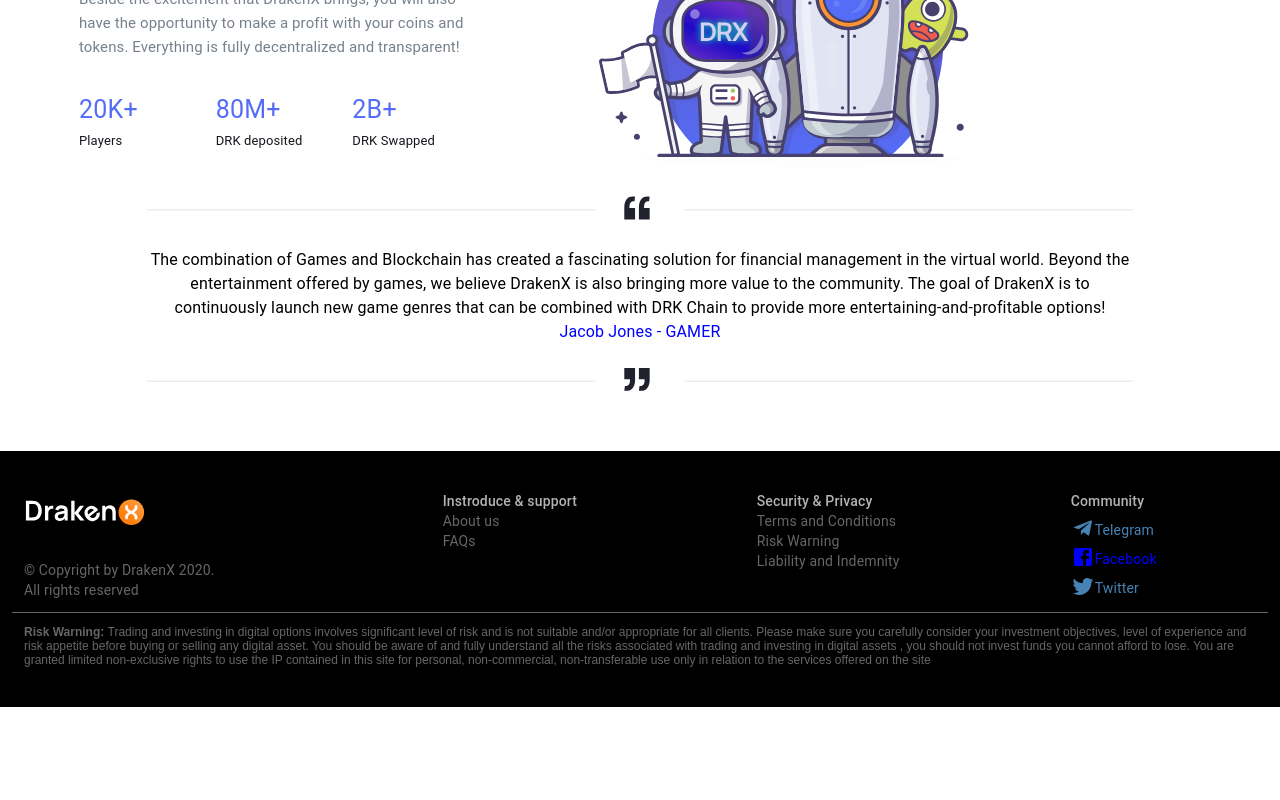
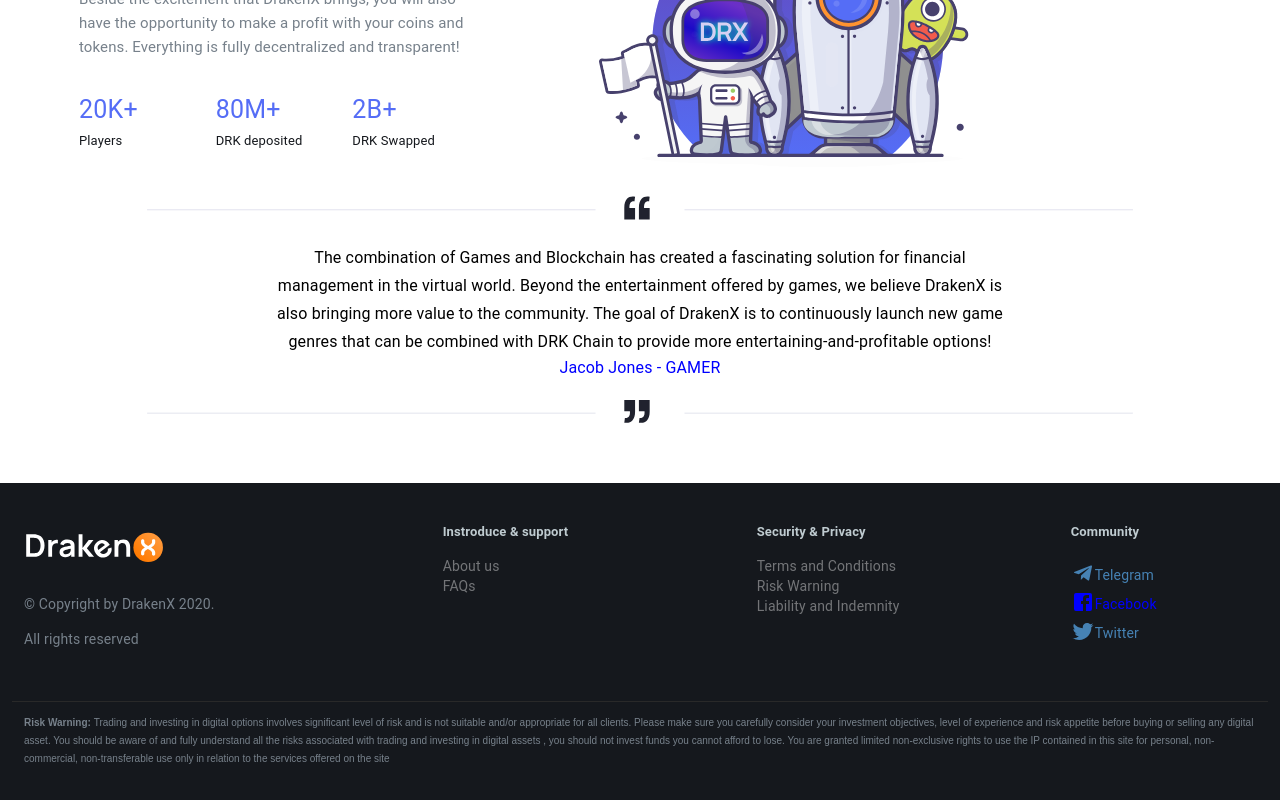
Before and after one commit to thanhtai-personal/landingPage, a React app: page / in a window 1280 px wide. Shown: the part 1312-2112 px from the top of the page. Before the commit the page ends 2019 px from the top, so only its background shows below. Built offline with nearby package versions, Linux system fonts and the light colour scheme; a web font is replaced by a local one.

Commit message:
fix css master

```diff
--- a/src/features/blockChain/components/home/sections/about.tsx
+++ b/src/features/blockChain/components/home/sections/about.tsx
@@ -15,12 +15,16 @@
       justifyContent: 'center',
       alignItems: 'center',
       marginTop: theme.spacing(3),
-      marginBottom: theme.spacing(7)
+      marginBottom: theme.spacing(7),
+      color: 'black'
     },
     content: {
-      padding: '30px 0 20px',
-      paddingTop: theme.spacing(3),
-      paddingBottom: theme.spacing(3),
+      paddingLeft: '13%',
+      width: '74%',
+      textAlign: 'center',
+      lineHeight: '28px',
+      paddingTop: '20px',
+      paddingBottom: '20px',
     },
     aboutContent: {
       width: '80%',
--- a/src/hocs/layout/footer.tsx
+++ b/src/hocs/layout/footer.tsx
@@ -15,29 +15,36 @@
 const useStyles = (props: FooterProps) => (makeStyles((theme: Theme) =>
   createStyles({
     root: {
-      backgroundColor: 'black',
+      backgroundColor: '#15181d',
       paddingTop: theme.spacing(5),
       paddingBottom: theme.spacing(5),
     },
     riskWarning: {
-      borderTop: 'solid 1px',
-      fontSize: '12px',
-      color: 'white',
-      opacity: 0.4,
-      paddingTop: theme.spacing(2),
-      width: '100%'
+      fontWeight: 400,
+      fontSize: '10px',
+      lineHeight: '18px',
+      color: '#77818b',
+      borderTop: '1px solid #292929',
+      paddingTop: '25px',
+      marginTop: '25px',
     },
     footerText: {
-      opacity: 0.4,
-      color: 'white'
+      fontWeight: 400,
+      fontSize: '14px',
+      paddingBottom: '15px',
+      display: 'block',
+      color: '#77818b',
     },
     footerLogo: {
-      marginBottom: theme.spacing(3)
+      marginBottom: '20px',
+      width: '140px'
     },
     footerTextTitle: {
-      opacity: 0.7,
-      fontWeight: 500,
-      color: 'white'
+      fontWeight: 600,
+      fontSize: '13px',
+      color: '#bfcbd0',
+      paddingBottom: '15px',
+      display: 'block',
     },
     linkText: {
       opacity: 0.4,
@@ -86,7 +93,7 @@
       <TwitterIcon  className={classes.socialIcon} />Twitter
     </Typography></>
   const warning = <Grid item xs={12} className={classes.riskWarning}>
-    <span style={{ fontWeight: 600 }}>Risk Warning: </span>
+    <b>Risk Warning: </b>
   Trading and investing in digital options involves significant level of risk and is not suitable
     and/or appropriate for all clients. Please make sure you carefully consider your investment objectives,
     level of experience and risk appetite before buying or selling any digital asset. You should be aware
```
Also changed, not shown: 1 other file (tests, documents, lock files or other folders).
